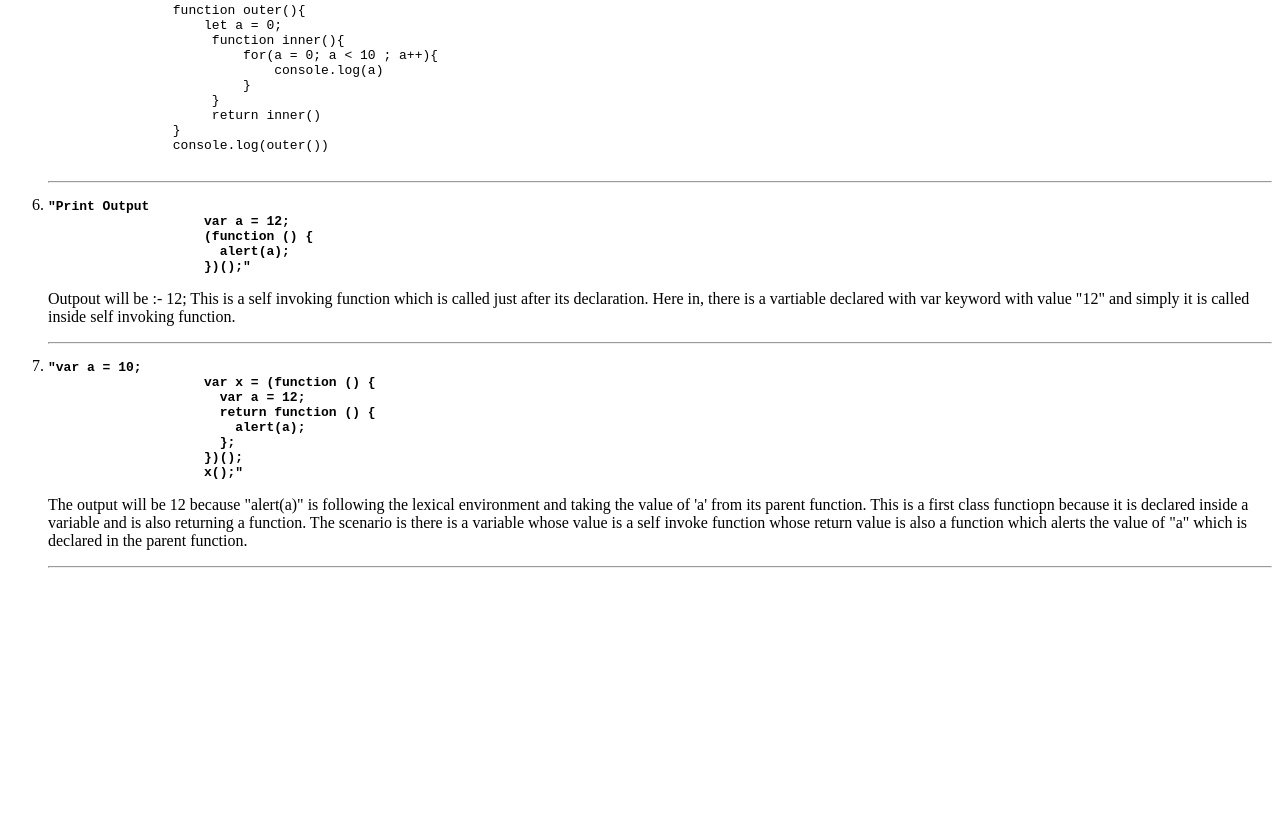
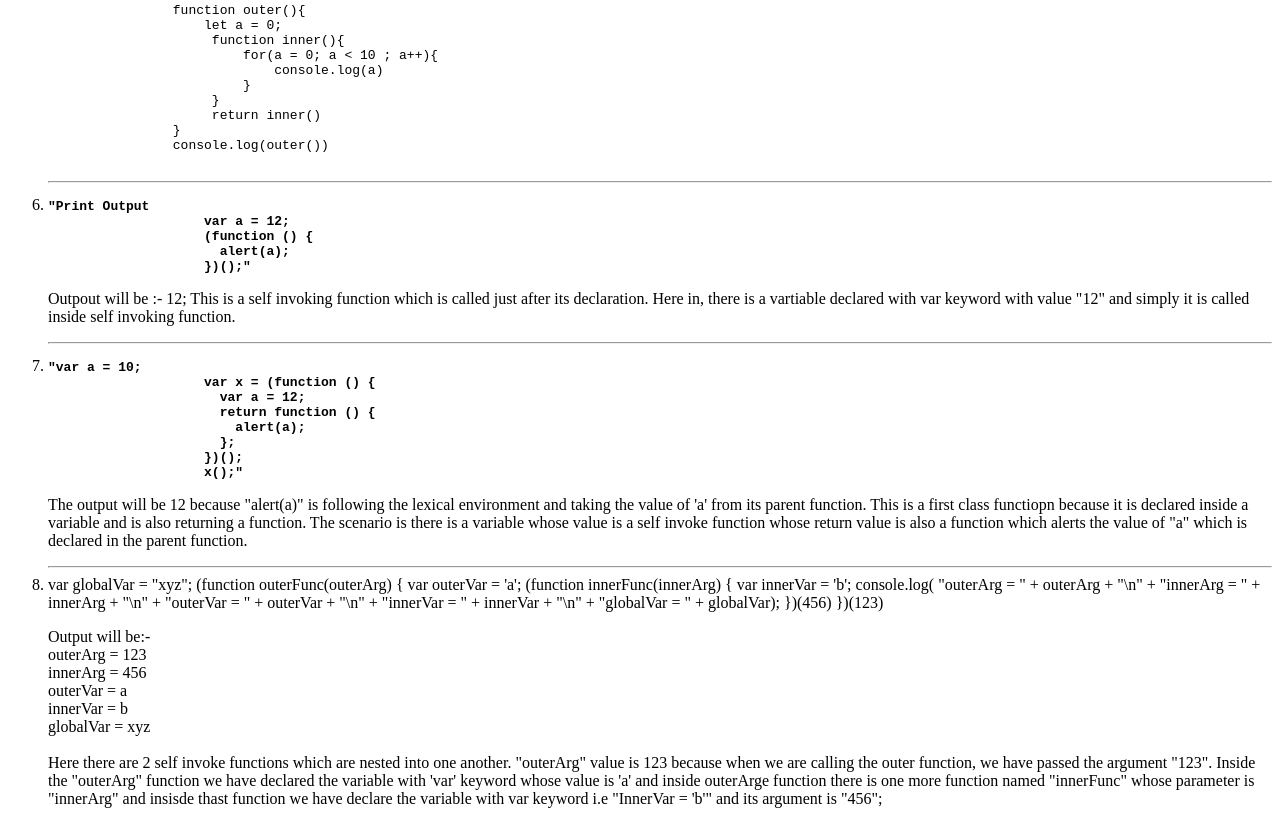
Before and after one commit to Ayush-Manware/closerHandson, a plain HTML site: page index.html in a window 1280 px wide. Shown: the part 1060-1884 px from the top of the page. Before the commit the page ends 1644 px from the top, so only its background shows below. Drawn offline with Linux system fonts and the light colour scheme.

Commit message:
Handson Completed

```diff
--- a/index.html
+++ b/index.html
@@ -123,6 +123,33 @@
                 The output will be 12 because "alert(a)" is following the lexical environment and taking the value of 'a' from its parent function. This is a first class functiopn because it is declared inside a variable and is also returning a function. The scenario is there is a variable whose value is a self invoke function whose return value is also a function which alerts the value of "a" which is declared in the parent function.
             </p>
         </li> <hr>
+
+        <li>
+            var globalVar = "xyz";
+
+(function outerFunc(outerArg) {
+    var outerVar = 'a';
+
+    (function innerFunc(innerArg) {
+    var innerVar = 'b';
+  console.log(
+        "outerArg = " + outerArg + "\n" +
+        "innerArg = " + innerArg + "\n" +
+        "outerVar = " + outerVar + "\n" +
+        "innerVar = " + innerVar + "\n" +
+        "globalVar = " + globalVar);
+})(456)
+})(123)
+<p>
+Output will be:- <br>
+outerArg = 123 <br>
+innerArg = 456 <br>
+outerVar = a<br>
+innerVar = b<br>
+globalVar = xyz<br><br>
+
+Here there are 2 self invoke functions which are nested into one another. "outerArg" value is 123 because when we are calling the outer function, we have passed the argument "123". Inside the "outerArg" function we have declared the variable with 'var' keyword whose value is 'a' and inside outerArge function there is one more function named "innerFunc" whose parameter is "innerArg" and insisde thast function we have declare the variable with var keyword i.e "InnerVar = 'b'" and its argument is "456";</p>
+        </li>
     </ol>
 </body>
 </html>
```
